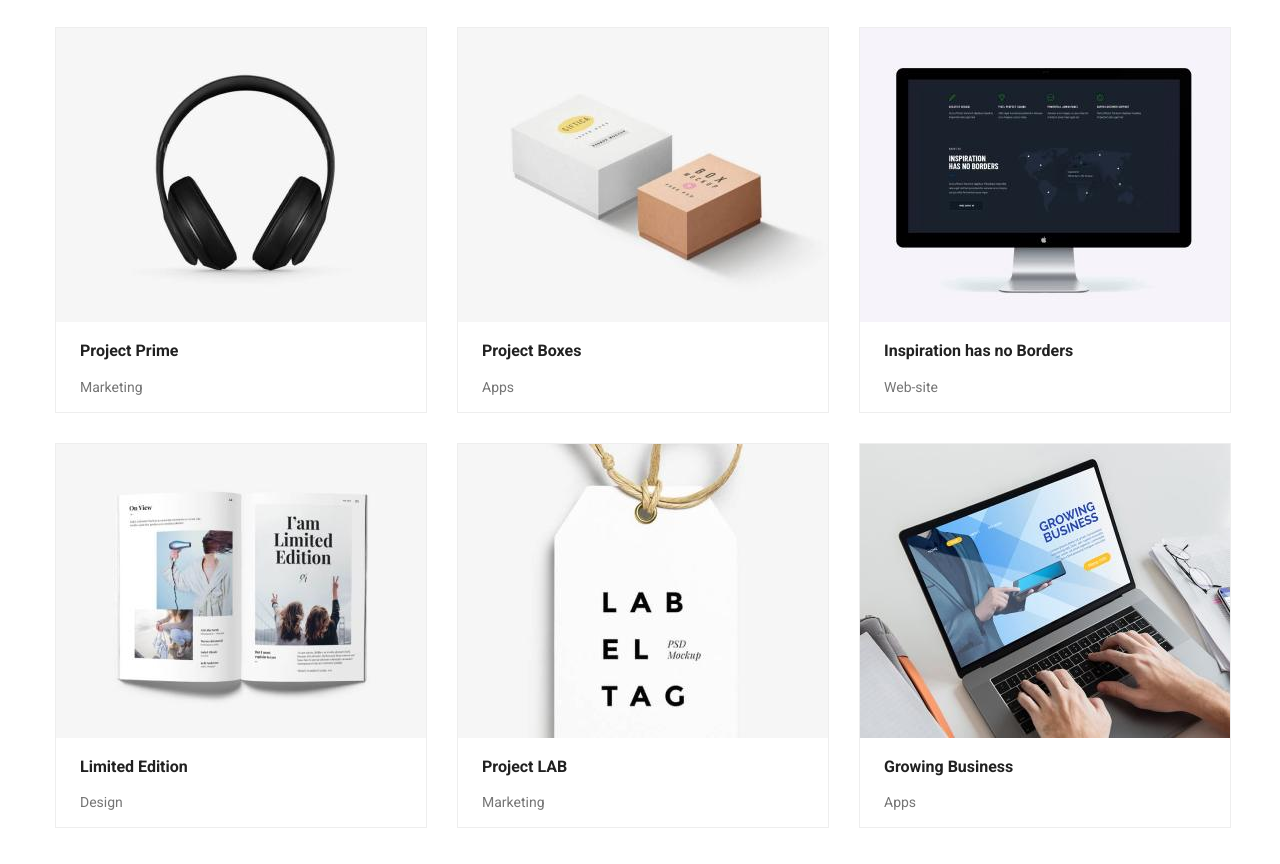
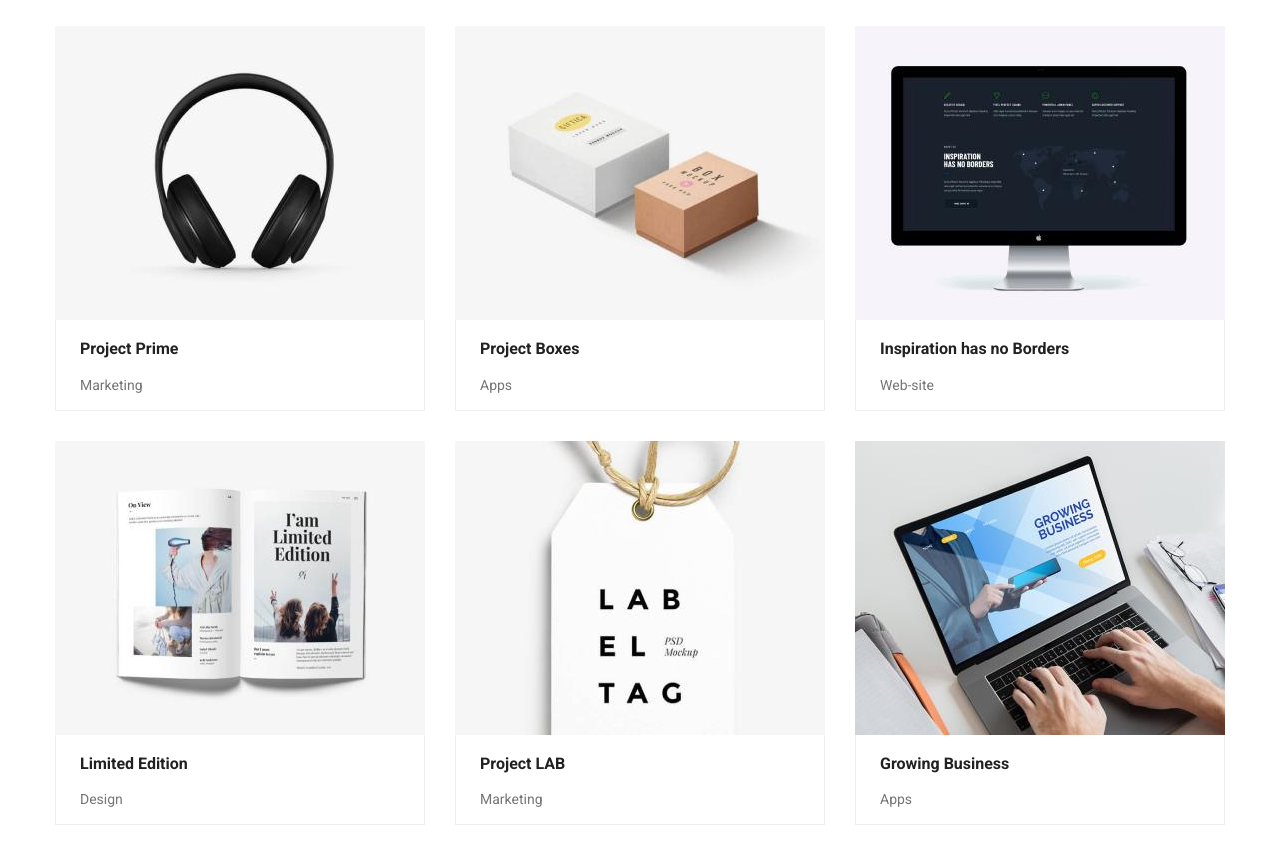
Before and after one commit to MariusBirsan/goit-markup-hw-03, a plain HTML site: page portofolio.html in a window 1280 px wide. Shown: the part 661-1525 px from the top of the page. Drawn offline with Linux system fonts and the light colour scheme.

Commit message:
portofolio.html was updated

```diff
--- a/css/styles.css
+++ b/css/styles.css
@@ -257,7 +257,10 @@ footer {
 }
 
 .projects div {
+  margin-top: -10px;
+  padding-top: 10px;
   border: 1px solid #eee;
+  border-top: 0;
 }
 
 .projects h3,
--- a/portofolio.html
+++ b/portofolio.html
@@ -50,92 +50,80 @@
       <section class="projects">
         <ul>
           <li>
+            <img src="images/Web-site_img_1.jpg" alt="laptop" width="370" />
             <div>
-              <img src="images/Web-site_img_1.jpg" alt="laptop" width="370" />
               <h3>Technoduck</h3>
               <p>Web-site</p>
             </div>
           </li>
           <li>
-            <div>
             <img
               src="images/Design_img_1.jpg"
               alt="2 basketball players playing basketball"
               width="370"
             />
+            <div>
               <h3>Poster New Orlean vs Golden Star</h3>
               <p>Design</p>
             </div>
           </li>
           <li>
+            <img src="images/Apps_img_1.jpg" alt="logo" width="370" />
             <div>
-              <img src="images/Apps_img_1.jpg" alt="logo" width="370" />
               <h3>Seafood Restaurant</h3>
               <p>Apps</p>
             </div>
           </li>
           <li>
-            <div>
             <img
               src="images/Marketing_img_1.jpg"
               alt="headphones"
               width="370"
             />
+            <div>
               <h3>Project Prime</h3>
               <p>Marketing</p>
             </div>
           </li>
           <li>
+            <img src="images/Apps_img_2.jpg" alt="2 small boxes" width="370" />
             <div>
-              <img
-                src="images/Apps_img_2.jpg"
-                alt="2 small boxes"
-                width="370"
-              />
               <h3>Project Boxes</h3>
               <p>Apps</p>
             </div>
           </li>
           <li>
+            <img src="images/Web-site_img_2.jpg" alt="PC Monitor" width="370" />
             <div>
-              <img
-                src="images/Web-site_img_2.jpg"
-                alt="PC Monitor"
-                width="370"
-              />
               <h3>Inspiration has no Borders</h3>
               <p>Web-site</p>
             </div>
           </li>
           <li>
+            <img src="images/Design_img_2.jpg" alt="opened book" width="370" />
             <div>
-              <img
-                src="images/Design_img_2.jpg"
-                alt="opened book"
-                width="370"
-              />
               <h3>Limited Edition</h3>
               <p>Design</p>
             </div>
           </li>
           <li>
-            <div>
             <img
               src="images/Marketing_img_2.jpg"
               alt="paper label"
               width="370"
             />
+            <div>
               <h3>Project LAB</h3>
               <p>Marketing</p>
             </div>
           </li>
           <li>
-            <div>
             <img
               src="images/Apps_img_3.jpg"
               alt="writing on laptop"
               width="370"
             />
+            <div>
               <h3>Growing Business</h3>
               <p>Apps</p>
             </div>
```
Lines whose indentation alone changed are shown as unchanged.
